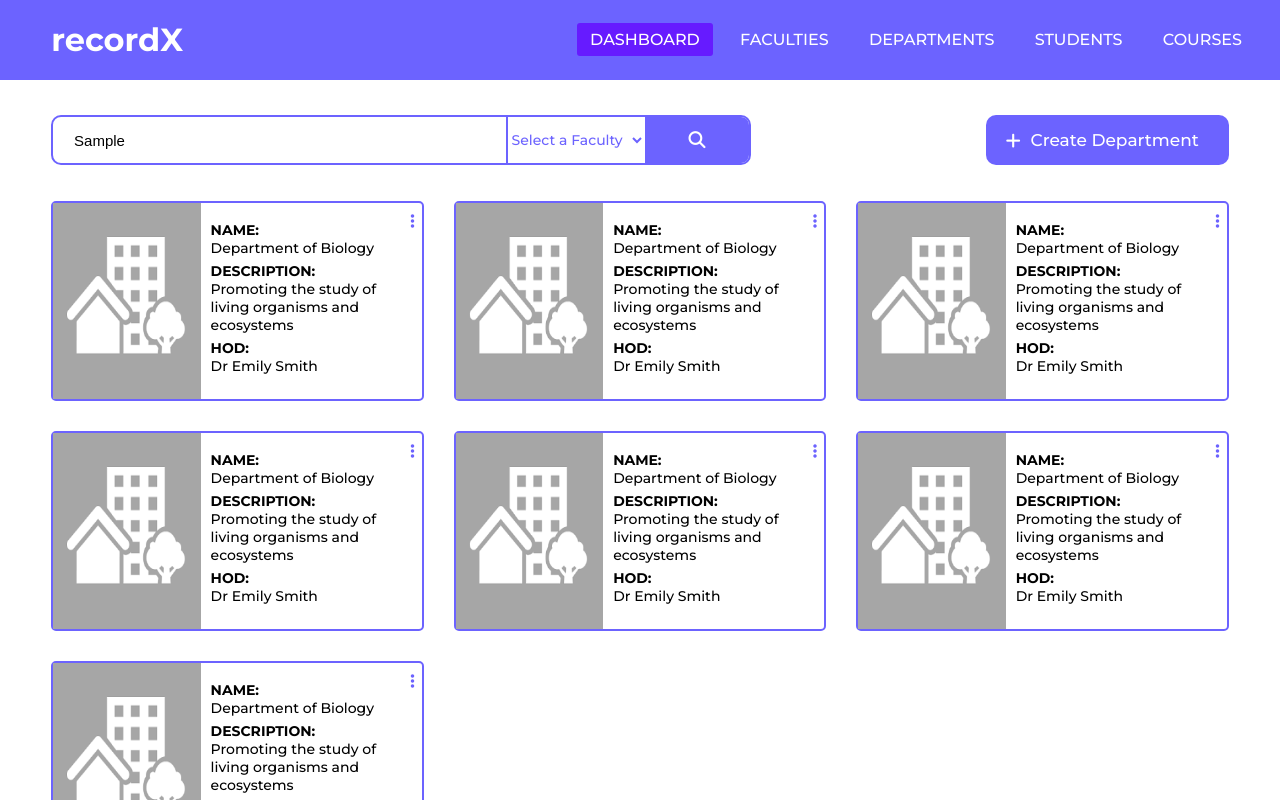
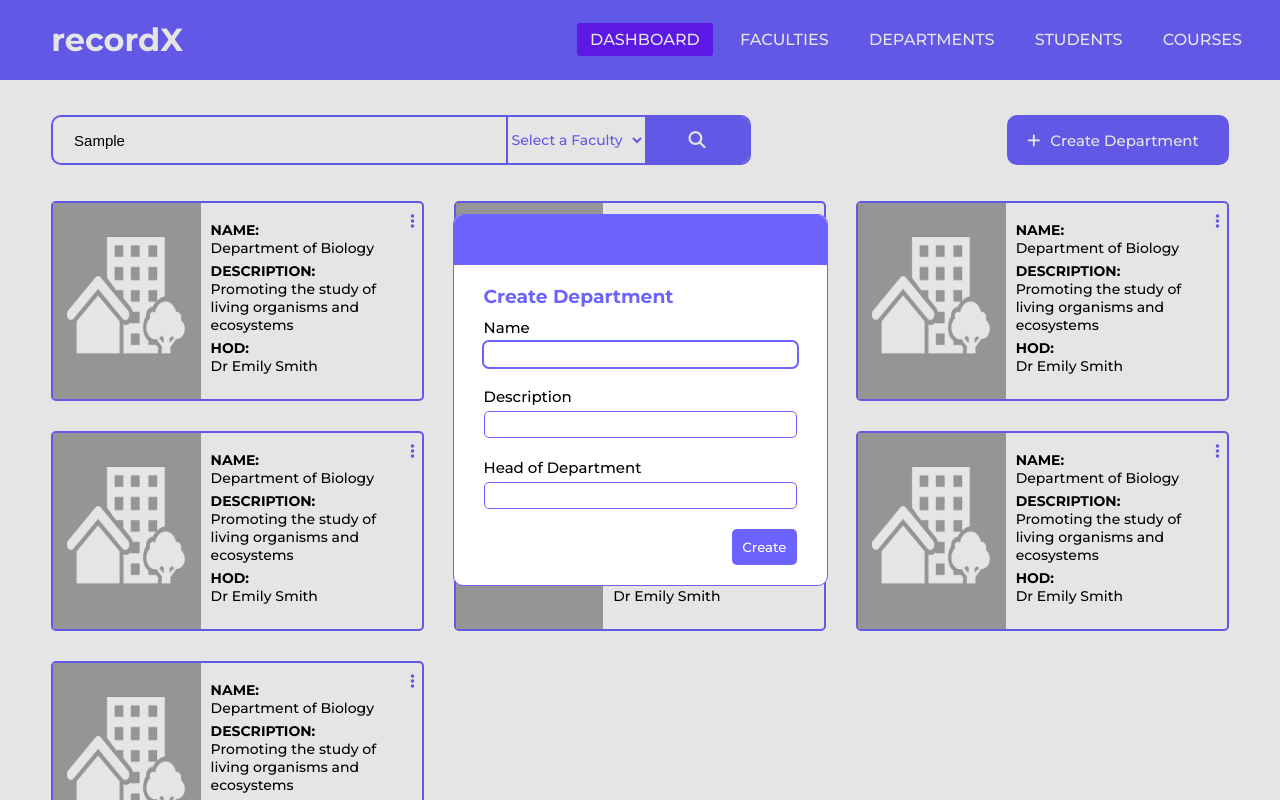
Before and after one commit to scottandee/recordX, a plain HTML site: page frontend/department.html in a window 1280 px wide. Both pictures are taken after typing "Sample" into the empty fields and a click on the button "Create Department". Shown: the top 800 px of the page. Drawn offline with nearby package versions, Linux system fonts and the light colour scheme.

Commit message:
Create forms for faculty and department

```diff
--- a/frontend/department.html
+++ b/frontend/department.html
@@ -8,10 +8,14 @@
     <link rel="stylesheet" href="styles/header.css">
     <link rel="stylesheet" href="styles/footer.css">
     <link rel="stylesheet" href="styles/common.css">
+    <link rel="stylesheet" href="styles/forms.css">
+
     <link rel="preconnect" href="https://fonts.googleapis.com">
     <link rel="preconnect" href="https://fonts.gstatic.com" crossorigin>
     <link href="https://fonts.googleapis.com/css2?family=Montserrat:wght@500;600;700&family=Outfit:wght@300;400;600&display=swap" rel="stylesheet">
     <script src="https://kit.fontawesome.com/c3ac992290.js" crossorigin="anonymous"></script>
+    <script src="https://code.jquery.com/jquery-3.5.1.min.js"></script>
+    <script src="scripts/form.js "></script>
     <title>recordX</title>
 </head>
 <body>
@@ -45,9 +49,30 @@
                 </select>
                 <button type="submit"><i class="fas fa-search"></i></button>
             </form>
-            <button class="create-new">
+            <button class="create-new" data-open-modal>
                 <i class="fas fa-plus"></i><p>Create Department<p>
             </button>
+            <dialog class="popup-form" data-modal>
+                <div class="create-new-banner">
+                    <i class="fa fa-close" data-close-modal></i>
+                </div>
+                <form action="#" class="create-new-form">
+                    <h3>Create Department</h3>
+                    <div class="input-fields">
+                        <label for="name">Name</label>
+                        <input type="text" id="name" required>
+                    </div>
+                    <div class="input-fields">
+                        <label for="description">Description</label>
+                        <input type="text" id="description" required>
+                    </div>
+                    <div class="input-fields">
+                        <label for="hod">Head of Department</label>
+                        <input type="text" id="hod" required>
+                    </div>
+                    <div class="popup-form-button-sect"><button type="submit" class="create">Create</button></div>
+                </form>
+            </dialog>
         </section>
         <section class="resources">
             <div class="card dept-card">
--- /dev/null
+++ b/frontend/scripts/form.js
@@ -0,0 +1,11 @@
+$(document).ready(function () {
+    const open = document.querySelector("[data-open-modal]");
+    const close = document.querySelector("[data-close-modal]");
+    const modal = document.querySelector("[data-modal]");
+    open.addEventListener("click", () => {
+        modal.showModal()
+    });
+    close.addEventListener("click", () =>{
+        modal.close()
+    });
+});
--- a/frontend/styles/common.css
+++ b/frontend/styles/common.css
@@ -70,7 +70,7 @@ button.create-new:hover{
 }
 button.create-new .fa-plus, button.create-new p{
     color: white;
-    font-size: 17px;
+    font-size: 15px;
 }
 button.create-new p{
     margin-left: 10px;
--- /dev/null
+++ b/frontend/styles/forms.css
@@ -0,0 +1,68 @@
+.popup-form{
+    margin: auto;
+    border: 1px solid #6C63FF;
+    border-radius: 10px;
+    width: 375px;
+}
+.create-new-banner{
+    width: 100%;
+    background-color: #6C63FF;
+    height: 50px;
+}
+.create-new-form{
+    padding: 20px 30px;
+}
+.create-new-form h3{
+    color: #6C63FF;
+    margin-bottom: 10px;
+}
+.fa-close{
+    display: block;
+    color: white;
+    text-align: right;
+    position: relative;
+    top: 15px;
+    right: 15px;
+    cursor: pointer;
+}
+.input-fields{
+    display: flex;
+    flex-direction: column;
+    margin-bottom: 20px;
+}
+label{
+    margin-bottom: 5px;
+    font-size: 15px;
+}
+.input-fields input {
+    padding: 5px;
+    border-radius: 5px;
+    border: 1px solid #6C63FF;
+}
+.input-fields input:focus{
+    outline: 2px solid #6C63FF;
+    border: 0;
+}
+.create {
+    padding: 10px;
+    background-color: #6C63FF;
+    cursor: pointer;
+    border: 0;
+    border-radius: 5px;
+    color: white;
+    font-family: inherit;
+    text-align: right;
+}
+.popup-form-button-sect{
+    text-align: right;
+}
+@media (max-width: 590px){
+    label{
+        font-size: 13px;
+    }
+}
+@media (max-width: 320px){
+    label{
+        font-size: 12px;
+    }
+}
```
Also changed, not shown: frontend/faculty.html (+21 -1 lines).
